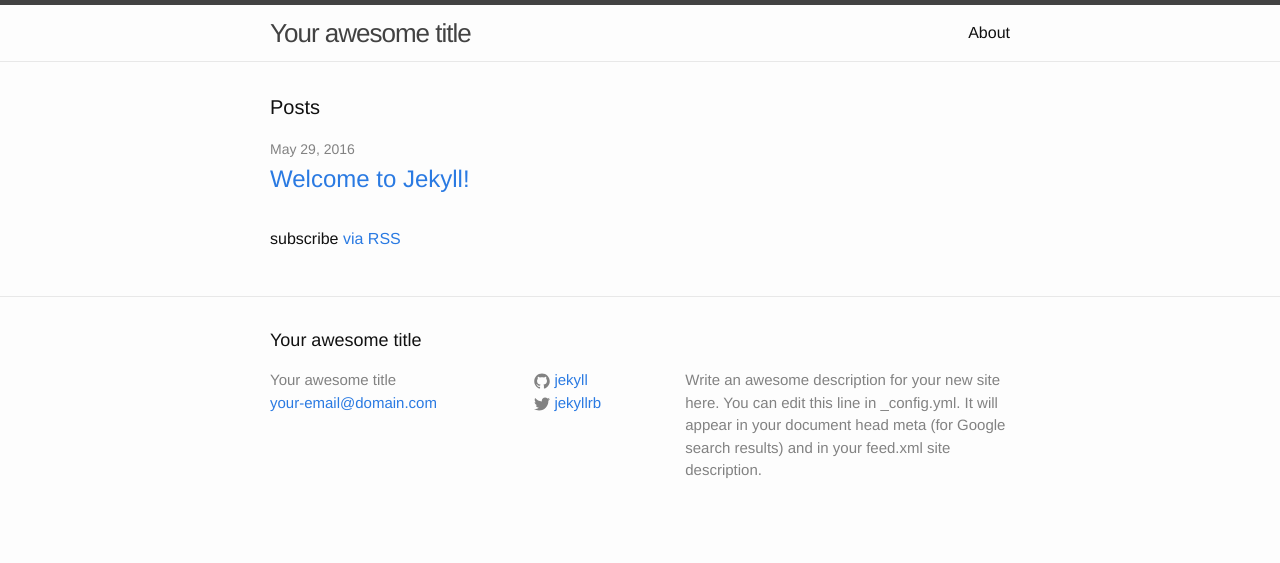
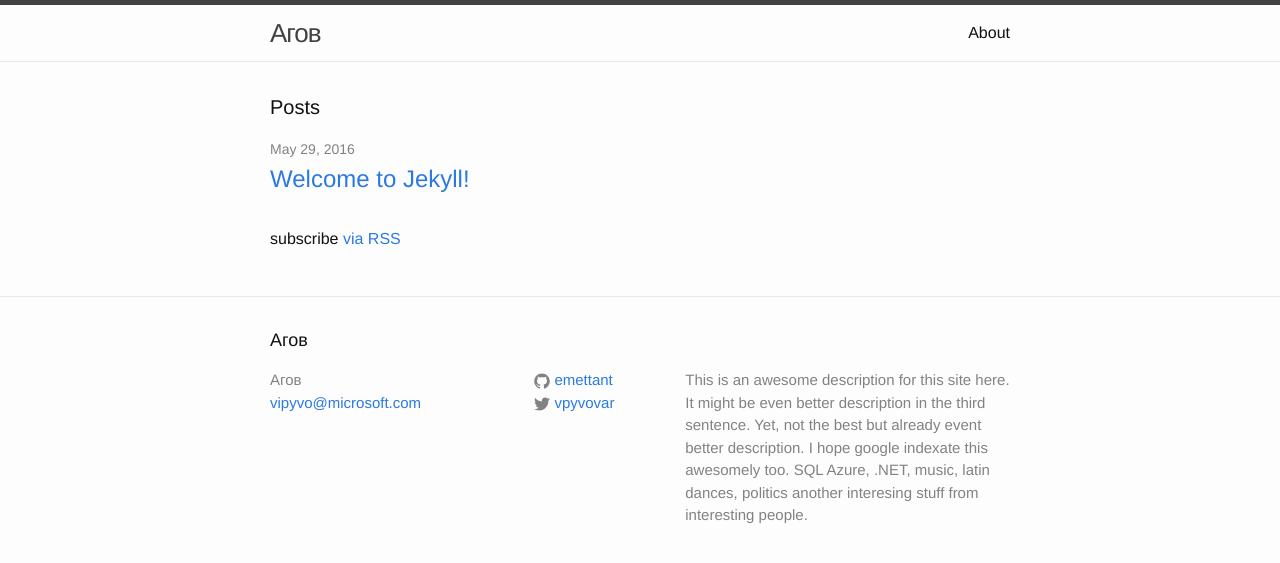
Before and after one commit to Emettant/emettant.github.io, a Jekyll site: the page built from index.html, in a window 1280 px wide. Shown: the top 563 px of the page. Built offline with Jekyll 4.4.1, drawn with Linux system fonts in a browser that asks for light colours.

Commit message:
added config changes

```diff
--- a/_config.yml
+++ b/_config.yml
@@ -6,16 +6,14 @@
 # 'jekyll serve'. If you change this file, please restart the server process.
 
 # Site settings
-title: Your awesome title
-email: your-email@domain.com
+title: Агов
+email: vipyvo@microsoft.com
 description: > # this means to ignore newlines until "baseurl:"
-  Write an awesome description for your new site here. You can edit this
-  line in _config.yml. It will appear in your document head meta (for
-  Google search results) and in your feed.xml site description.
+  This is an awesome description for this site here. It might be even better description in the third sentence. Yet, not the best but already event better description. I hope google indexate this awesomely too. SQL Azure, .NET, music, latin dances, politics another interesing stuff from interesting people.
 baseurl: "" # the subpath of your site, e.g. /blog
-url: "http://yourdomain.com" # the base hostname & protocol for your site
-twitter_username: jekyllrb
-github_username:  jekyll
+url: "http://emettant.github.io" # the base hostname & protocol for your site
+twitter_username: vpyvovar
+github_username:  emettant
 
 # Build settings
 markdown: kramdown
--- a/feed.xml
+++ b/feed.xml
@@ -1,4 +1,4 @@
----
+
 layout: null
 ---
 <?xml version="1.0" encoding="UTF-8"?>
```
